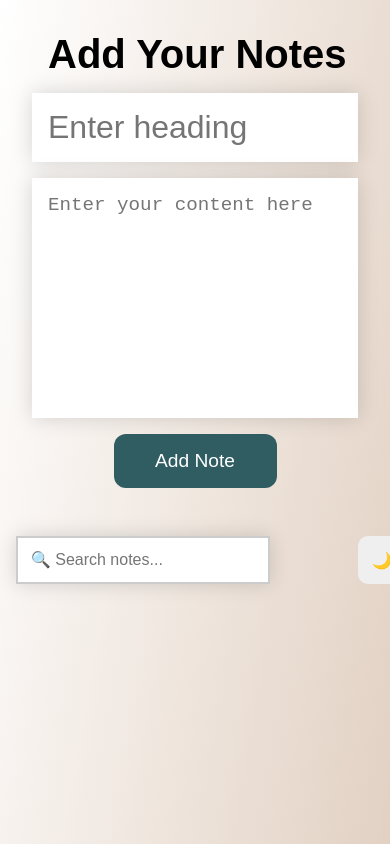
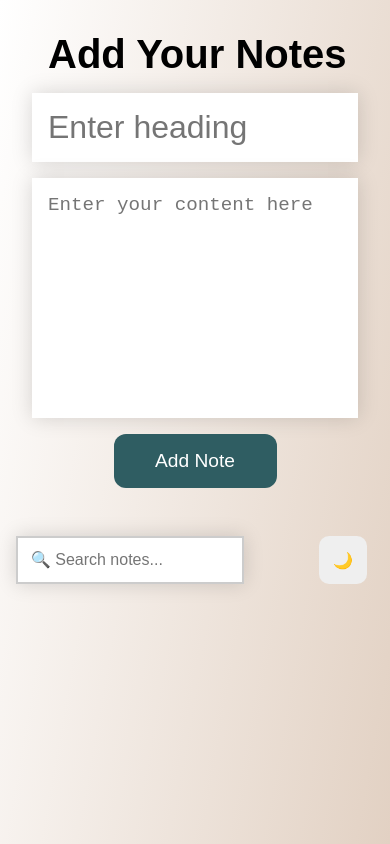
Before and after one commit to Shreya-103/Notes-App, a React (Vite) app: page / in a window 390 px wide. Built offline with nearby package versions, Linux system fonts and the light colour scheme.

Commit message:
search-bar size reduced to overcome overflow

```diff
--- a/src/index.css
+++ b/src/index.css
@@ -270,7 +270,9 @@ form button:hover {
   .card-holder {
     margin: 1rem;
   }
-
+.search-bar{
+  width: 90%;
+}
   .searchBox {
     width: 65%;
   }
```
